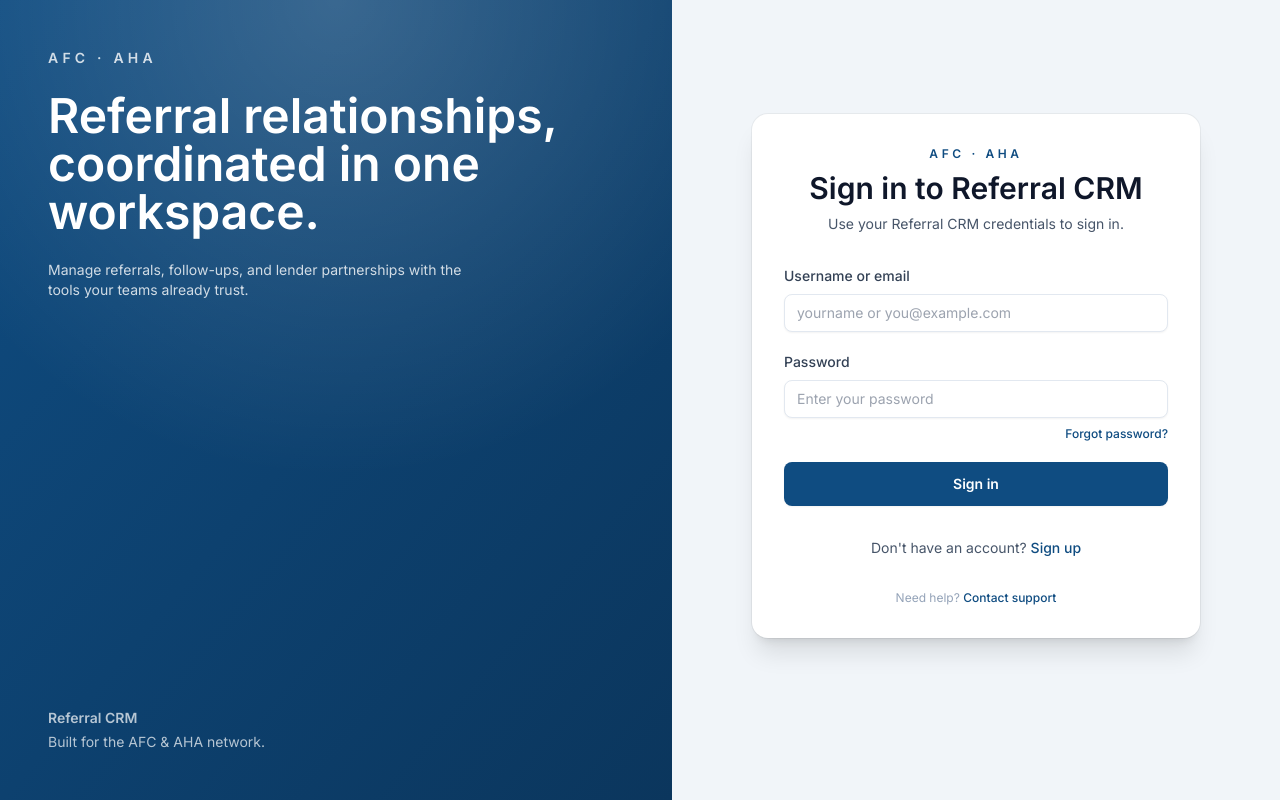
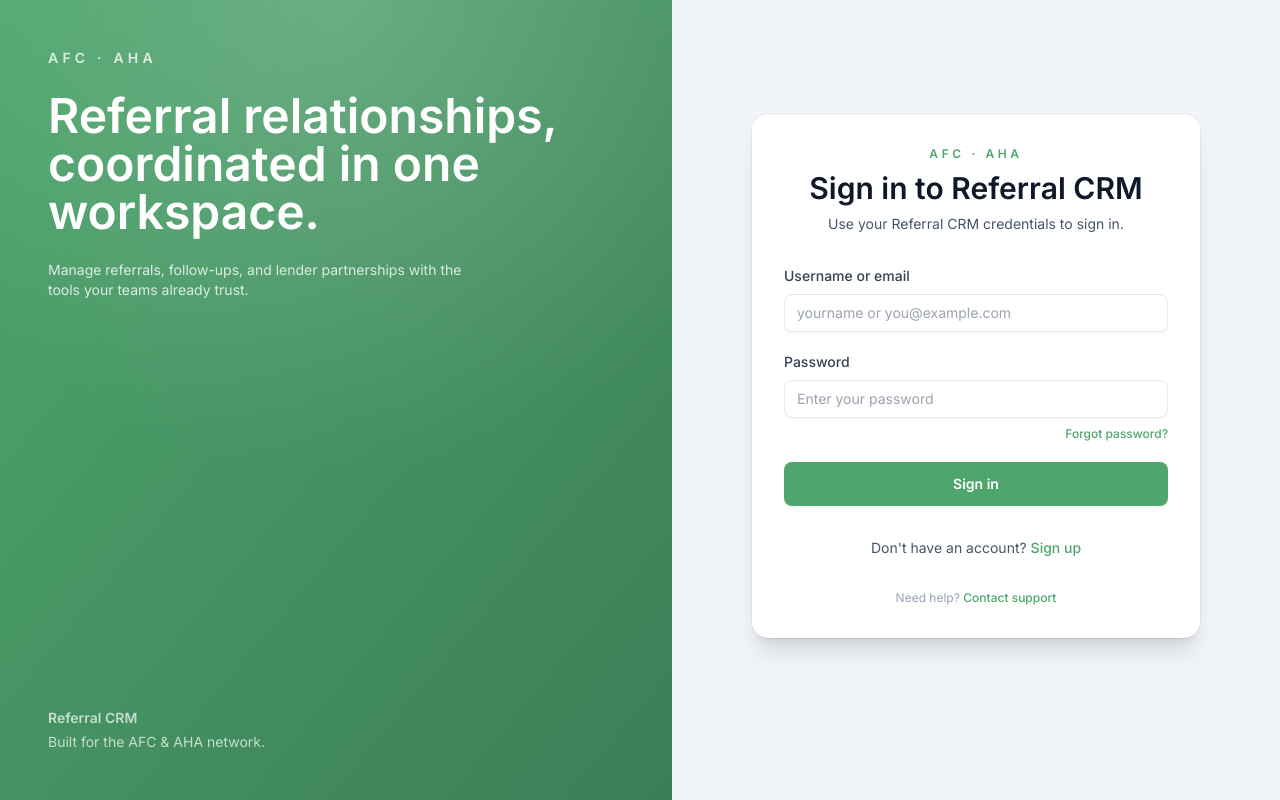
Before and after one commit to loganlgraham/referralcrm, a Next.js app: page /login in a window 1280 px wide. Built offline with nearby package versions, Linux system fonts and the light colour scheme.

Commit message:
Update brand color palette

```diff
--- a/tailwind.config.ts
+++ b/tailwind.config.ts
@@ -15,9 +15,9 @@ const config: Config = {
       },
       colors: {
         brand: {
-          DEFAULT: '#0F4C81',
-          light: '#2f6aa3',
-          dark: '#0b365d'
+          DEFAULT: '#4EA66D',
+          light: '#6FBE8B',
+          dark: '#3B7E56'
         }
       }
     }
```
